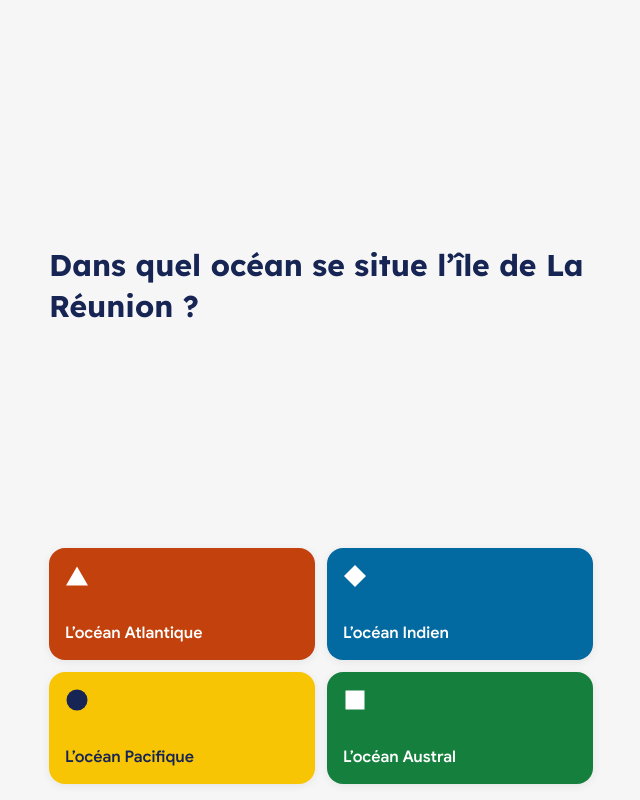
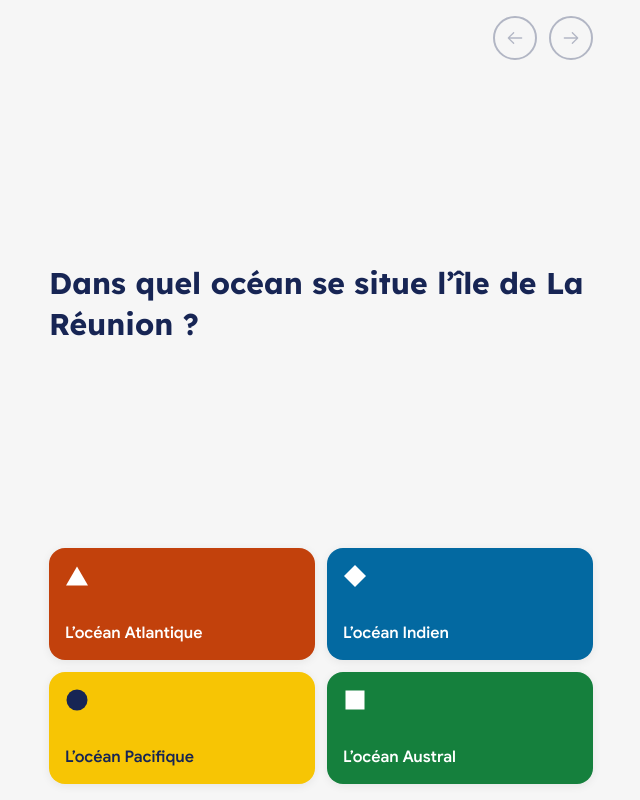
Before and after one commit to hugobayoud/portfolio, a Next.js app: page /reunion in a window 1280 px wide. Shown: the whole page, without its empty margins (319-959 px from the left). Built offline with nearby package versions, Linux system fonts and the light colour scheme.

Commit message:
feat(reunion): add step arrows and refine quiz step components

```diff
--- a/src/components/reunion/choice-button.tsx
+++ b/src/components/reunion/choice-button.tsx
@@ -3,17 +3,21 @@ import { ChoiceShape, choiceColours } from './choice-style';
 export const ChoiceButton = ({
   position,
   text,
+  isAnswer,
   onClick,
 }: {
   position: number;
   text: string;
+  /** Highlights the Choice the Player currently holds. */
+  isAnswer: boolean;
   onClick: () => void;
 }) => {
   return (
     <button
       type="button"
       onClick={onClick}
-      className={`flex min-h-28 flex-col items-start justify-between gap-3 rounded-2xl p-4 text-left font-semibold text-base leading-snug shadow-[0_2px_10px_rgba(0,0,0,0.07)] ${choiceColours(position)}`}
+      aria-pressed={isAnswer}
+      className={`flex min-h-28 flex-col items-start justify-between gap-3 rounded-2xl p-4 text-left font-semibold text-base leading-snug shadow-[0_2px_10px_rgba(0,0,0,0.07)] ${isAnswer ? 'outline-4 outline-navy outline-offset-3' : ''} ${choiceColours(position)}`}
     >
       <ChoiceShape position={position} className="size-6" />
       <span className="break-words">{text}</span>
--- a/src/components/reunion/play-through.tsx
+++ b/src/components/reunion/play-through.tsx
@@ -1,6 +1,6 @@
 'use client';
 
-import { type ReactNode, useState } from 'react';
+import { type ReactNode, useEffect, useRef, useState } from 'react';
 
 import type { Question } from '@/app/reunion/quiz';
 
@@ -8,12 +8,30 @@ import { PickStep } from './pick-step';
 import { PromptStep } from './prompt-step';
 import { RevealStep } from './reveal-step';
 import { ScoreScreen } from './score-screen';
+import { StepArrows } from './step-arrows';
 
-type Step = 'prompt' | 'pick' | 'reveal';
+/** The Steps of every Question, in order. */
+const STEPS = ['prompt', 'pick', 'reveal'] as const;
 
 /**
- * One play of the Quiz, from the first Prompt step to the Score screen. State
- * lives in memory only: reloading starts over.
+ * The Player's play. Steps are numbered in play order — Question `i` has its
+ * Prompt at `3i`, Pick at `3i + 1`, Reveal at `3i + 2` — and the Score screen
+ * comes last. `at` never exceeds the Frontier, which never moves back.
+ */
+type Play = {
+  at: number;
+  frontier: number;
+  answers: number[];
+};
+
+/** The key this quiz keeps in `history.state` to know which Step an entry is. */
+type HistoryState = { reunionStep?: number } | null;
+
+/**
+ * One play of the Quiz, from the first Prompt step to the Score screen, with
+ * ← / → between the first Step and the Frontier. Every forward move pushes a
+ * history entry (the URL stays `/`), so the browser's back and forward walk
+ * the same Steps. State lives in memory only: reloading starts over.
  */
 export const PlayThrough = ({
   questions,
@@ -23,24 +41,85 @@ export const PlayThrough = ({
   /** The rendered Explanation of each Question, in the same order. */
   explanations: ReactNode[];
 }) => {
-  const [questionIndex, setQuestionIndex] = useState(0);
-  const [step, setStep] = useState<Step | 'score'>('prompt');
-  const [answers, setAnswers] = useState<number[]>([]);
+  const [{ at, frontier, answers }, setPlay] = useState<Play>({
+    at: 0,
+    frontier: 0,
+    answers: [],
+  });
+  /** A browser back is on its way (see `back`). */
+  const traversing = useRef(false);
 
-  const goTo = (next: Step | 'score', nextQuestionIndex = questionIndex) => {
-    setQuestionIndex(nextQuestionIndex);
-    setStep(next);
+  useEffect(() => {
+    window.history.scrollRestoration = 'manual';
+    // Keeps the router's own keys (`__NA`): without them Next reloads the page
+    // on every back/forward.
+    window.history.replaceState(
+      { ...window.history.state, reunionStep: 0 },
+      '',
+    );
+
+    // A history entry only ever holds a Step at or behind the Frontier; the
+    // clamp covers entries left over from before a reload.
+    const onPopState = (event: PopStateEvent) => {
+      traversing.current = false;
+      const step = (event.state as HistoryState)?.reunionStep;
+      if (step === undefined) return;
+      setPlay((previous) => ({
+        ...previous,
+        at: Math.min(step, previous.frontier),
+      }));
+    };
+    window.addEventListener('popstate', onPopState);
+    return () => window.removeEventListener('popstate', onPopState);
+  }, []);
+
+  // biome-ignore lint/correctness/useExhaustiveDependencies: every Step change, from any source, starts at the top.
+  useEffect(() => {
     window.scrollTo(0, 0);
+  }, [at]);
+
+  /** Moves one Step forward, pushing the Frontier if it is there. */
+  const forward = (nextAnswers = answers) => {
+    if (traversing.current) return;
+    const next = at + 1;
+    setPlay({
+      at: next,
+      frontier: Math.max(frontier, next),
+      answers: nextAnswers,
+    });
+    window.history.pushState({ reunionStep: next }, '');
   };
 
-  if (step === 'score') {
+  // Every Step behind has its own history entry, so ← is the browser's back.
+  // `at` only changes once popstate lands; until then further moves are
+  // ignored, so a double tap on ← can't step back twice (or off the site).
+  const back =
+    at > 0
+      ? () => {
+          if (traversing.current) return;
+          traversing.current = true;
+          window.history.back();
+        }
+      : undefined;
+  const forwardBehindFrontier = at < frontier ? () => forward() : undefined;
+
+  const scoreAt = STEPS.length * questions.length;
+  if (at === scoreAt) {
     const score = questions.reduce(
       (sum, question, i) => sum + (answers[i] === question.correct ? 3 : 0),
       0,
     );
-    return <ScoreScreen score={score} maxScore={3 * questions.length} />;
+    return (
+      <ScoreScreen
+        score={score}
+        maxScore={3 * questions.length}
+        arrows={<StepArrows onBack={back} className="text-navy" />}
+      />
+    );
   }
 
+  const questionIndex = Math.floor(at / STEPS.length);
+  const step = STEPS[at % STEPS.length];
   const question = questions[questionIndex];
   const answer = answers[questionIndex];
 
@@ -48,37 +127,48 @@ export const PlayThrough = ({
     return (
       <PromptStep
         question={question}
+        answer={answer}
         onPick={(position) => {
-          setAnswers((previous) => {
-            const next = [...previous];
-            next[questionIndex] = position;
-            return next;
-          });
-          goTo('pick');
+          const next = [...answers];
+          next[questionIndex] = position;
+          forward(next);
         }}
+        arrows={
+          <StepArrows
+            onBack={back}
+            onForward={forwardBehindFrontier}
+            className="text-navy"
+          />
+        }
       />
     );
   }
 
   if (step === 'pick') {
+    // The Pick step always moves on: → on the Frontier pushes it to the Reveal.
     return (
       <PickStep
         question={question}
         answer={answer}
-        onNext={() => goTo('reveal')}
+        onNext={() => forward()}
+        arrows={<StepArrows onBack={back} onForward={() => forward()} />}
       />
     );
   }
 
-  const isLast = questionIndex === questions.length - 1;
   return (
     <RevealStep
       question={question}
       answer={answer}
       explanation={explanations[questionIndex]}
-      isLast={isLast}
-      onNext={() =>
-        isLast ? goTo('score') : goTo('prompt', questionIndex + 1)
+      isLast={questionIndex === questions.length - 1}
+      onNext={() => forward()}
+      arrows={
+        <StepArrows
+          onBack={back}
+          onForward={forwardBehindFrontier}
+          className="text-navy"
+        />
       }
     />
   );
--- a/src/components/reunion/prompt-step.tsx
+++ b/src/components/reunion/prompt-step.tsx
@@ -1,20 +1,30 @@
+import type { ReactNode } from 'react';
+
 import type { Question } from '@/app/reunion/quiz';
 
 import { ChoiceButton } from './choice-button';
 
 /**
  * The Prompt step: the prompt on top, the four Choices in a 2×2 grid at the
- * bottom of the screen, under the thumb.
+ * bottom of the screen, under the thumb. When the Question already has an
+ * Answer (the Player came back), that Choice is highlighted; any Choice, even
+ * the same one, can be picked again.
  */
 export const PromptStep = ({
   question,
+  answer,
   onPick,
+  arrows,
 }: {
   question: Question;
+  answer: number | undefined;
   onPick: (position: number) => void;
+  arrows: ReactNode;
 }) => {
   return (
-    <main className="mx-auto flex min-h-dvh w-full max-w-xl flex-col px-4 pt-6 pb-[max(1rem,env(safe-area-inset-bottom))]">
+    <main className="mx-auto flex min-h-dvh w-full max-w-xl flex-col px-4 pt-4 pb-[max(1rem,env(safe-area-inset-bottom))]">
+      {arrows}
+
       <div className="flex flex-1 items-center py-6">
         <h1 className="font-title text-2xl text-navy leading-snug sm:text-3xl">
           {question.prompt}
@@ -27,6 +37,7 @@ export const PromptStep = ({
             key={choice}
             position={position}
             text={choice}
+            isAnswer={position === answer}
             onClick={() => onPick(position)}
           />
         ))}
--- a/src/components/reunion/reveal-step.tsx
+++ b/src/components/reunion/reveal-step.tsx
@@ -14,17 +14,21 @@ export const RevealStep = ({
   explanation,
   isLast,
   onNext,
+  arrows,
 }: {
   question: Question;
   answer: number;
   explanation: ReactNode;
   isLast: boolean;
   onNext: () => void;
+  arrows: ReactNode;
 }) => {
   const isRight = answer === question.correct;
 
   return (
-    <main className="mx-auto flex min-h-dvh w-full max-w-xl flex-col gap-6 px-4 pt-6 pb-[max(1rem,env(safe-area-inset-bottom))]">
+    <main className="mx-auto flex min-h-dvh w-full max-w-xl flex-col gap-6 px-4 pt-4 pb-[max(1rem,env(safe-area-inset-bottom))]">
+      {arrows}
+
       <p
         className={`font-semibold text-xl leading-snug ${isRight ? 'text-(--color-right)' : 'text-(--color-wrong)'}`}
       >
--- a/src/components/reunion/score-screen.tsx
+++ b/src/components/reunion/score-screen.tsx
@@ -1,3 +1,5 @@
+import type { ReactNode } from 'react';
+
 /**
  * The Score screen: the Score out of three points per Question, and the
  * Restart button (not wired yet).
@@ -5,12 +7,16 @@
 export const ScoreScreen = ({
   score,
   maxScore,
+  arrows,
 }: {
   score: number;
   maxScore: number;
+  arrows: ReactNode;
 }) => {
   return (
-    <main className="mx-auto flex min-h-dvh w-full max-w-xl flex-col px-4 pt-6 pb-[max(1rem,env(safe-area-inset-bottom))]">
+    <main className="mx-auto flex min-h-dvh w-full max-w-xl flex-col px-4 pt-4 pb-[max(1rem,env(safe-area-inset-bottom))]">
+      {arrows}
+
       <div className="flex flex-1 items-center justify-center py-6">
         <p className="font-title text-7xl text-navy">
           {score} / {maxScore}
--- /dev/null
+++ b/src/components/reunion/step-arrows.tsx
@@ -0,0 +1,43 @@
+import { ArrowLeftIcon, ArrowRightIcon } from '@radix-ui/react-icons';
+
+const ARROW_CLASS =
+  'flex size-11 items-center justify-center rounded-full border-2 border-current disabled:opacity-30';
+
+/**
+ * The ← and → buttons in the top-right corner of every Step and the Score
+ * screen. Drawn in `currentColor`, so they follow the screen's text colour.
+ */
+export const StepArrows = ({
+  onBack,
+  onForward,
+  className = '',
+}: {
+  /** Omitted when there is no Step behind (disables ←). */
+  onBack?: () => void;
+  /** Omitted to disable → (on a Frontier Prompt, a Frontier Reveal, the Score screen). */
+  onForward?: () => void;
+  className?: string;
+}) => {
+  return (
+    <nav className={`flex justify-end gap-3 ${className}`}>
+      <button
+        type="button"
+        aria-label="Précédent"
+        onClick={onBack}
+        disabled={!onBack}
+        className={ARROW_CLASS}
+      >
+        <ArrowLeftIcon className="size-5" />
+      </button>
+      <button
+        type="button"
+        aria-label="Suivant"
+        onClick={onForward}
+        disabled={!onForward}
+        className={ARROW_CLASS}
+      >
+        <ArrowRightIcon className="size-5" />
+      </button>
+    </nav>
+  );
+};
```
Also changed, not shown: src/components/reunion/pick-step.tsx (+12 -2 lines).
